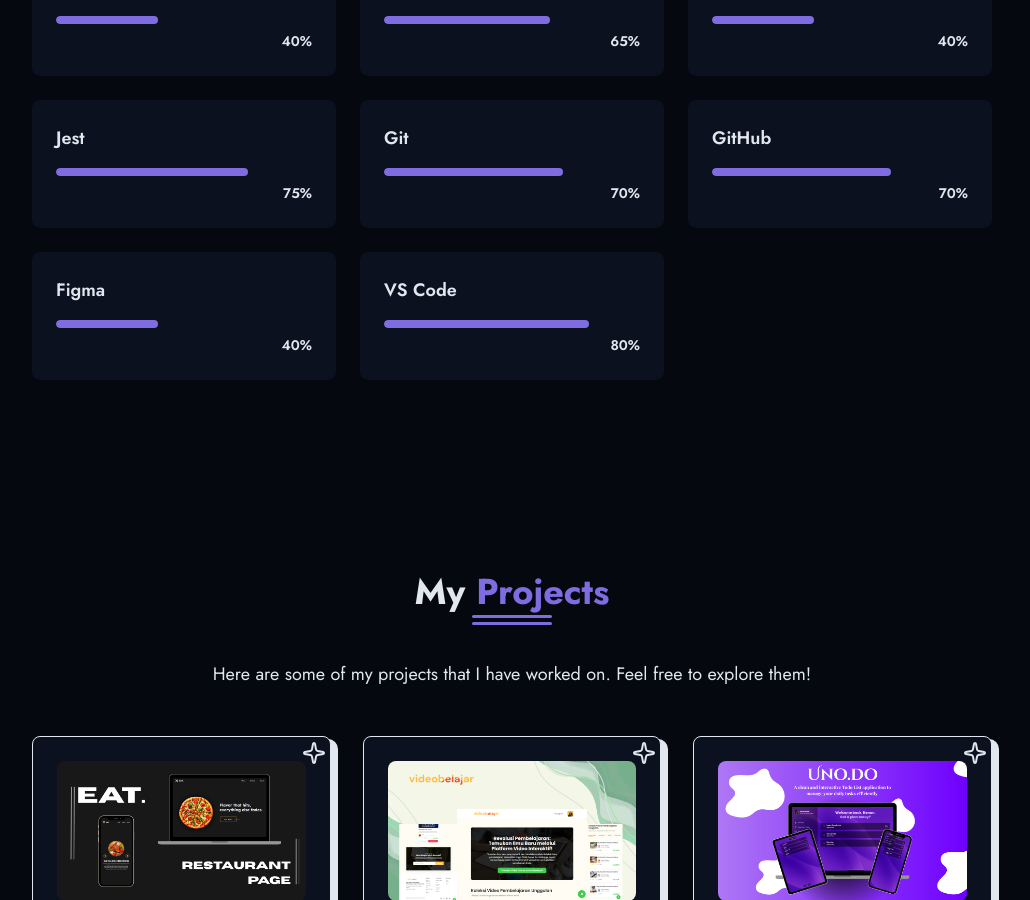
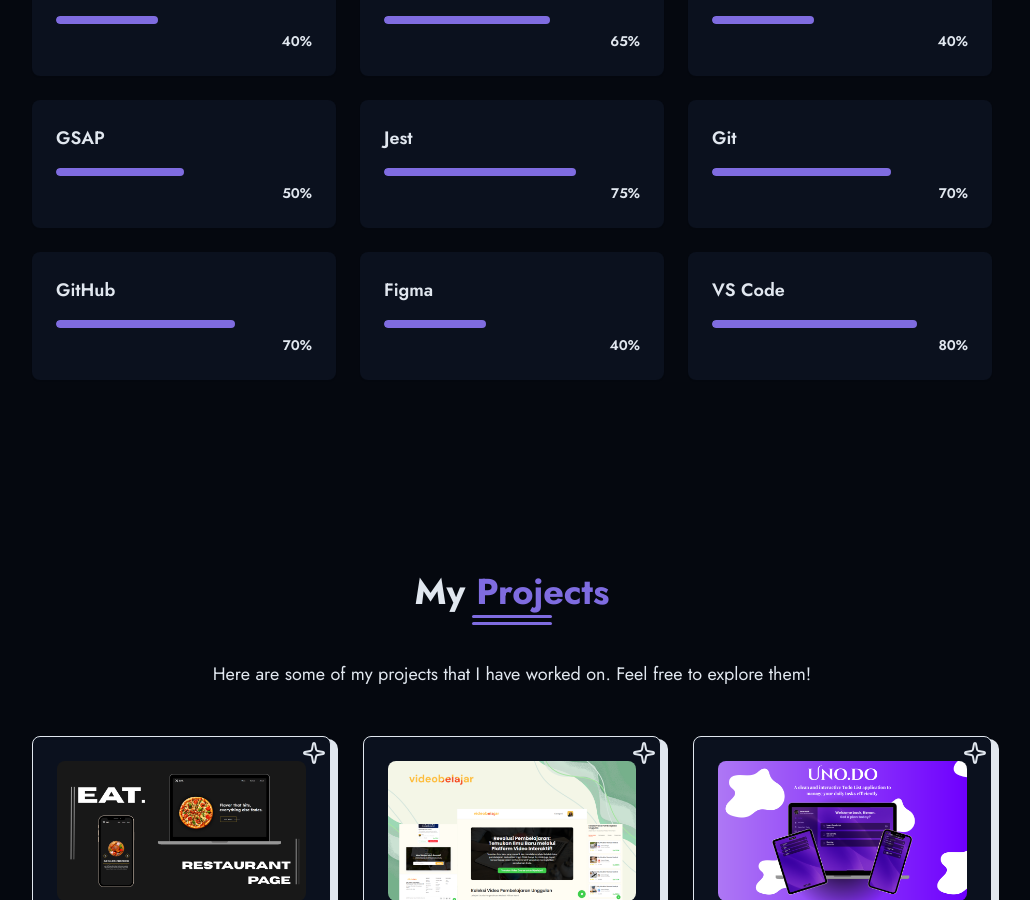
Before and after one commit to dikaafty/dikaafty-portofolio, a React (Vite) app: page / in a window 1280 px wide. Shown: the part 2120-3020 px from the top of the page, without its empty margins (128-1158 px from the left). Built offline with nearby package versions, Linux system fonts and the light colour scheme.

Commit message:
Add GSAP skill to skills array

```diff
--- a/src/components/SkillsSection.jsx
+++ b/src/components/SkillsSection.jsx
@@ -15,6 +15,7 @@ const skills = [
   {name: "Axios", level: 40, category: "frontend"},
   {name: "React Testing Library", level: 65, category: "frontend"},
   {name: "Cypress", level: 40, category: "frontend"},
+  {name: "GSAP", level: 50, category: "frontend"},
 
   // Tools
   {name: "Jest", level: 75, category: "tools"},
```
